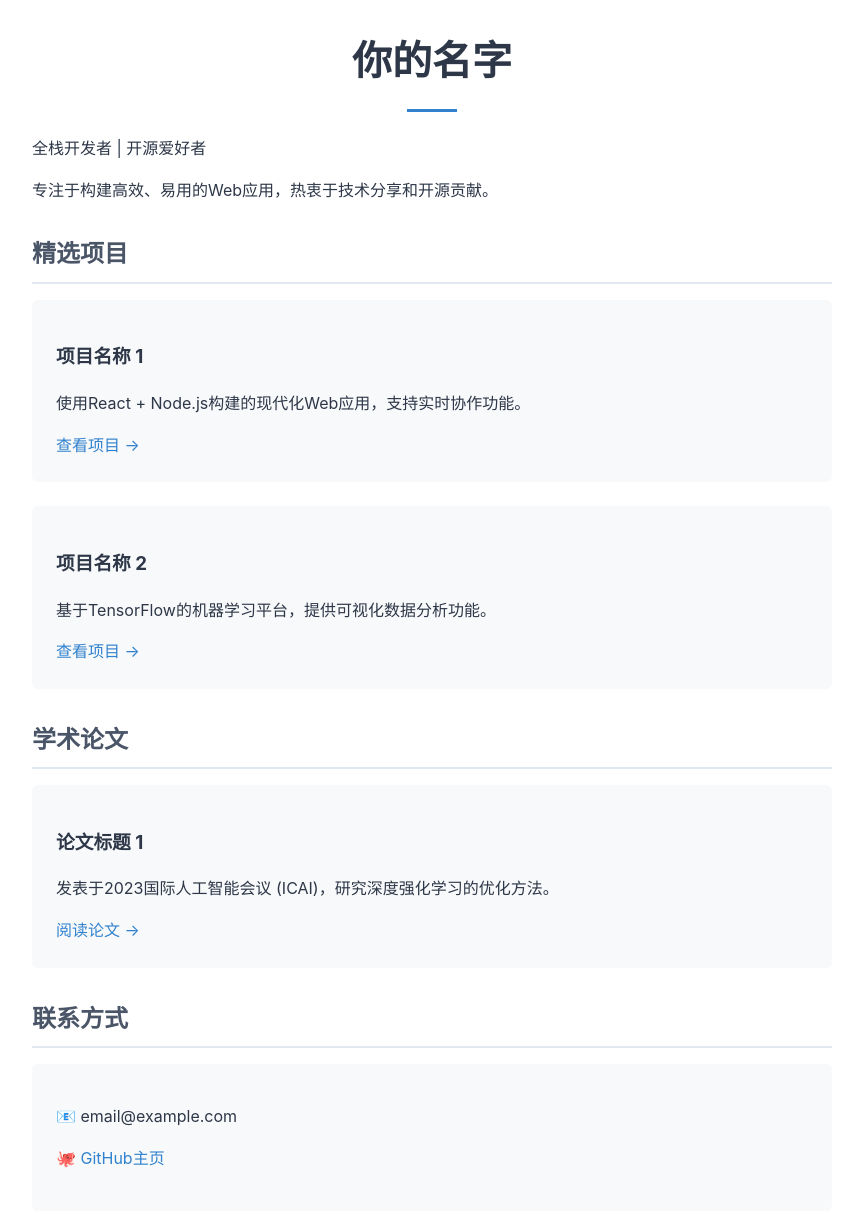
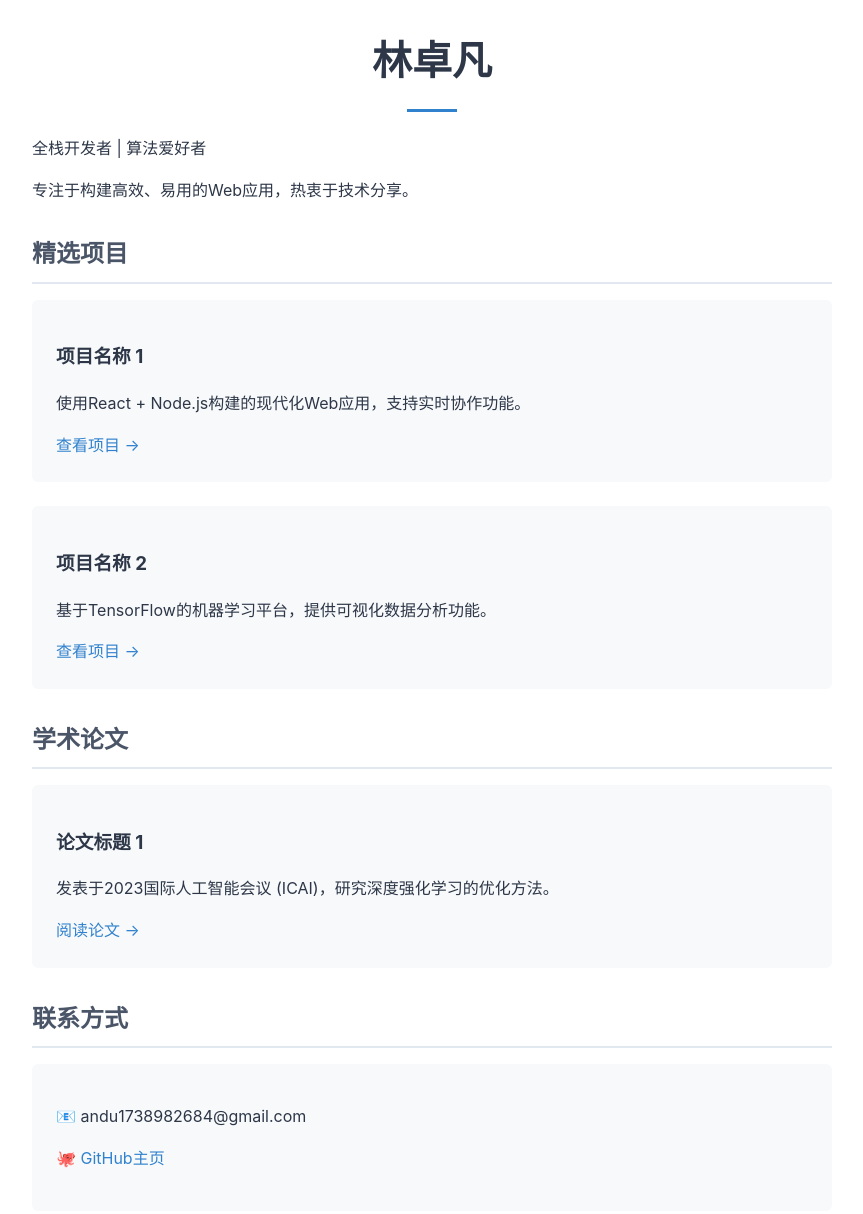
Before and after one commit to Andu-Alex/Andu-Alex, a plain HTML site: page index.html in a window 1280 px wide. Shown: the part 233-1447 px from the top of the page, without its empty margins (208-1071 px from the left). Drawn offline with Linux system fonts and the light colour scheme.

Commit message:
Update index.html

```diff
--- a/index.html
+++ b/index.html
@@ -131,12 +131,12 @@
 </head>
 <body>
     <div class="container">
-        <img src="your-avatar.jpg" class="avatar" alt="个人头像">
-        <h1>你的名字</h1>
+        <img src="temp.bmp" class="avatar" alt="个人头像">
+        <h1>林卓凡</h1>
 
         <section class="profile">
-            <p>全栈开发者 | 开源爱好者</p>
-            <p>专注于构建高效、易用的Web应用，热衷于技术分享和开源贡献。</p>
+            <p>全栈开发者 | 算法爱好者</p>
+            <p>专注于构建高效、易用的Web应用，热衷于技术分享。</p>
         </section>
 
         <section class="projects">
@@ -169,8 +169,8 @@
         <section class="contact">
             <h2>联系方式</h2>
             <div class="project-item">
-                <p>📧 email@example.com</p>
-                <p>🐙 <a href="https://github.com/yourprofile">GitHub主页</a></p>
+                <p>📧 andu1738982684@gmail.com</p>
+                <p>🐙 <a href="https://github.com/Andu-Alex">GitHub主页</a></p>
             </div>
         </section>
     </div>
```
